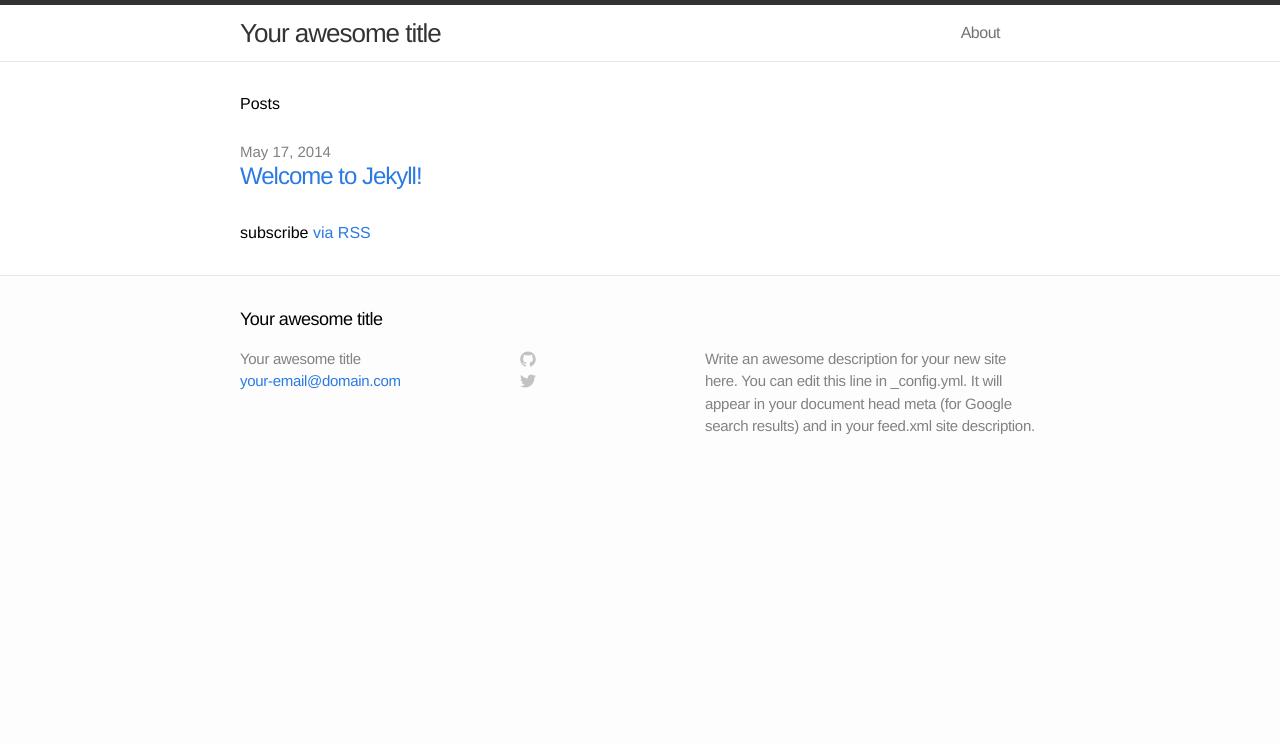
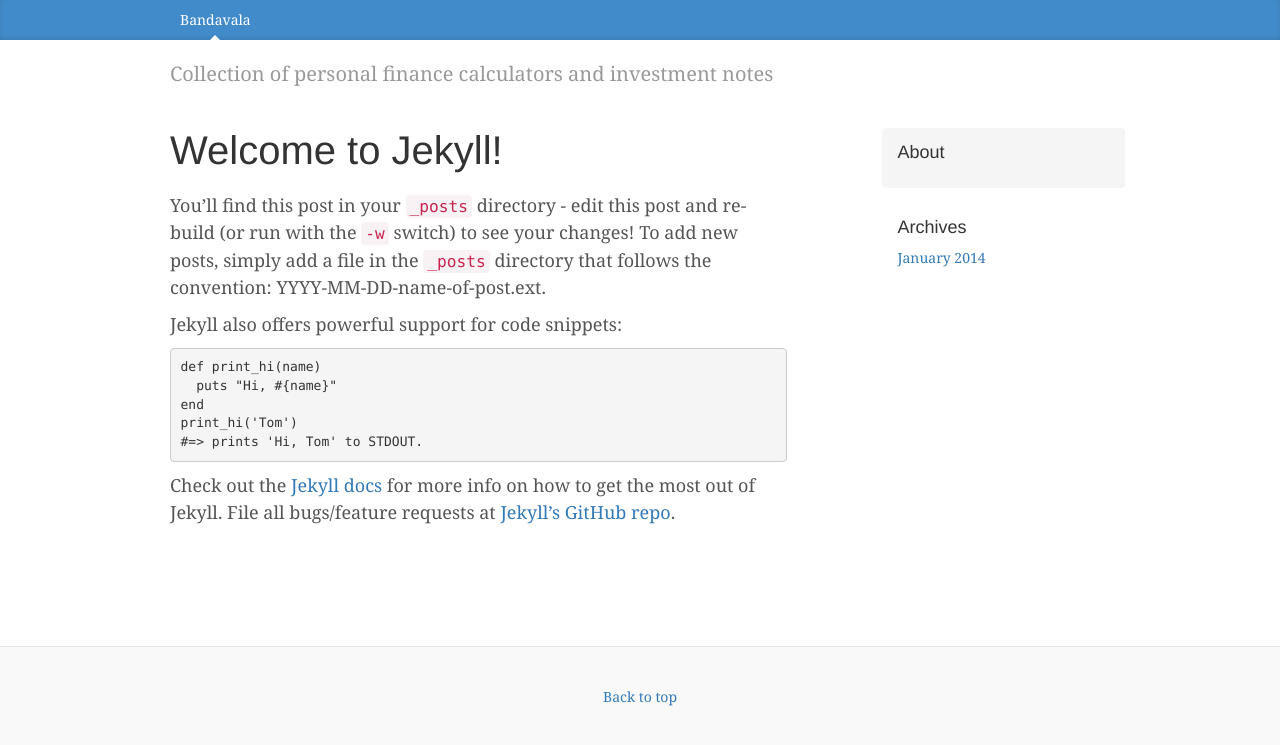
Before and after one commit to bandavala/bandavala.github.io, a Jekyll site: the page built from index.html, in a window 1280 px wide. Shown: the top 745 px of the page. Built offline with Jekyll 4.4.1, drawn with Linux system fonts in a browser that asks for light colours; nearby versions of some CDN libraries; the list of posts is cut into pages by our own code.

Commit message:
Ported to bootstrap blog theme example

```diff
--- a/_config.yml
+++ b/_config.yml
@@ -1,9 +1,10 @@
 # Site settings
-title: Your awesome title
-email: your-email@domain.com
-description: "Write an awesome description for your new site here. You can edit this line in _config.yml. It will appear in your document head meta (for Google search results) and in your feed.xml site description."
+title: Bandavala
+email: chandviki@outlook.com
+description: "Collection of personal finance calculators and investment notes"
 baseurl: ""
 url: "http://yourdomain.com"
+paginate: 10
 
 # Build settings
 markdown: kramdown
--- /dev/null
+++ b/_includes/bsFooter.html
@@ -0,0 +1,5 @@
+<div class="blog-footer">
+  <p>
+    <a href="#">Back to top</a>
+  </p>
+</div>
--- /dev/null
+++ b/_includes/bsHead.html
@@ -0,0 +1,13 @@
+<head>
+    <meta charset="utf-8">
+    <meta http-equiv="X-UA-Compatible" content="IE=edge">
+    <meta name="viewport" content="width=device-width, initial-scale=1">
+    <meta name="description" content="{{ site.description }}">
+    <!--<link rel="shortcut icon" href="../../assets/ico/favicon.ico"-->
+    <title>{% if page.title %}{{ page.title }}{% else %}{{ site.title }}{% endif %}</title>
+
+    <!-- Bootstrap core CSS -->
+    <link rel="stylesheet" href="//netdna.bootstrapcdn.com/bootstrap/3.1.1/css/bootstrap.min.css">
+    <!-- Custom styles for this template -->
+    <link rel="stylesheet" href="{{ "/css/bsBlog.css" | prepend: site.baseurl }}">
+</head>
--- /dev/null
+++ b/_includes/bsHeader.html
@@ -0,0 +1,10 @@
+<header class="site-header">
+  <div class="blog-masthead">
+    <div class="container">
+      <nav class="blog-nav">
+        <a class="blog-nav-item active" href="{{ site.baseurl }}">{{ site.title }}</a>
+        <!--<a class="blog-nav-item" href="#">New features</a>-->
+      </nav>
+     </div>
+   </div>
+</header>
--- /dev/null
+++ b/_includes/bsSideBar.html
@@ -0,0 +1,11 @@
+<div class="col-sm-3 col-sm-offset-1 blog-sidebar">
+  <div class="sidebar-module sidebar-module-inset">
+    <h4>About</h4>
+  </div>
+  <div class="sidebar-module">
+    <h4>Archives</h4>
+    <ol class="list-unstyled">
+      <li><a href="#">January 2014</a></li>
+    </ol>
+  </div>
+</div><!-- /.blog-sidebar -->
--- /dev/null
+++ b/_layouts/bsDefault.html
@@ -0,0 +1,19 @@
+<!DOCTYPE html>
+<html>
+
+  {% include bsHead.html %}
+
+    <body>
+
+    {% include bsHeader.html %}
+    <div class="container">
+      <div class="blog-header">
+        <p class="lead blog-description">{{ site.description }}</p>
+      </div>
+      {{ content }} <!--content from index.html-->
+    </div>
+
+    {% include bsFooter.html %}
+
+    </body>
+</html>
--- a/_posts/2014-05-17-welcome-to-jekyll.markdown
+++ b/_posts/2014-05-17-welcome-to-jekyll.markdown
@@ -2,7 +2,7 @@
 layout: post
 title:  "Welcome to Jekyll!"
 date:   2014-05-17 21:18:51
-categories: jekyll update
+categories: category1, category2
 ---
 
 You'll find this post in your `_posts` directory - edit this post and re-build (or run with the `-w` switch) to see your changes!
--- /dev/null
+++ b/css/bsBlog.css
@@ -0,0 +1,163 @@
+/*
+ * Globals
+ */
+
+body {
+  font-family: Georgia, "Times New Roman", Times, serif;
+  color: #555;
+}
+
+h1, .h1,
+h2, .h2,
+h3, .h3,
+h4, .h4,
+h5, .h5,
+h6, .h6 {
+  margin-top: 0;
+  font-family: "Helvetica Neue", Helvetica, Arial, sans-serif;
+  font-weight: normal;
+  color: #333;
+}
+
+
+/*
+ * Override Bootstrap's default container.
+ */
+
+@media (min-width: 1200px) {
+  .container {
+    width: 970px;
+  }
+}
+
+
+/*
+ * Masthead for nav
+ */
+
+.blog-masthead {
+  background-color: #428bca;
+  box-shadow: inset 0 -2px 5px rgba(0,0,0,.1);
+}
+
+/* Nav links */
+.blog-nav-item {
+  position: relative;
+  display: inline-block;
+  padding: 10px;
+  font-weight: 500;
+  color: #cdddeb;
+}
+.blog-nav-item:hover,
+.blog-nav-item:focus {
+  color: #fff;
+  text-decoration: none;
+}
+
+/* Active state gets a caret at the bottom */
+.blog-nav .active {
+  color: #fff;
+}
+.blog-nav .active:after {
+  position: absolute;
+  bottom: 0;
+  left: 50%;
+  width: 0;
+  height: 0;
+  margin-left: -5px;
+  vertical-align: middle;
+  content: " ";
+  border-right:  5px solid transparent;
+  border-bottom: 5px solid;
+  border-left:   5px solid transparent;
+}
+
+
+/*
+ * Blog name and description
+ */
+
+.blog-header {
+  padding-top: 20px;
+  padding-bottom: 20px;
+}
+.blog-title {
+  margin-top: 30px;
+  margin-bottom: 0;
+  font-size: 60px;
+  font-weight: normal;
+}
+.blog-description {
+  font-size: 20px;
+  color: #999;
+}
+
+
+/*
+ * Main column and sidebar layout
+ */
+
+.blog-main {
+  font-size: 18px;
+  line-height: 1.5;
+}
+
+/* Sidebar modules for boxing content */
+.sidebar-module {
+  padding: 15px;
+  margin: 0 -15px 15px;
+}
+.sidebar-module-inset {
+  padding: 15px;
+  background-color: #f5f5f5;
+  border-radius: 4px;
+}
+.sidebar-module-inset p:last-child,
+.sidebar-module-inset ul:last-child,
+.sidebar-module-inset ol:last-child {
+  margin-bottom: 0;
+}
+
+
+
+/* Pagination */
+.pager {
+  margin-bottom: 60px;
+  text-align: left;
+}
+.pager > li > a {
+  width: 140px;
+  padding: 10px 20px;
+  text-align: center;
+  border-radius: 30px;
+}
+
+
+/*
+ * Blog posts
+ */
+
+.blog-post {
+  margin-bottom: 60px;
+}
+.blog-post-title {
+  margin-bottom: 5px;
+  font-size: 40px;
+}
+.blog-post-meta {
+  margin-bottom: 20px;
+  color: #999;
+}
+
+
+/*
+ * Footer
+ */
+
+.blog-footer {
+  padding: 40px 0;
+  color: #999;
+  text-align: center;
+  background-color: #f9f9f9;
+  border-top: 1px solid #e5e5e5;
+}
--- a/index.html
+++ b/index.html
@@ -1,20 +1,25 @@
 ---
-layout: default
+layout: bsDefault
 ---
 
-<div class="home">
+<div class = "row">
+  <div class="col-sm-8 blog-main">
+    {% for post in paginator.posts %}
+    <div class="blog-post">
+      <a href= "{{post.url}}"><h2 class="blog-post-title">{{ post.title }}</h2></a>
+      <p class="blog-post-meta">{{ page.date | date: '%B %d, %Y' }}</p>
+      {{ post.content }}
+    </div>
+    {% endfor %}
+    <ul class="pager">
+      {% if paginator.previous_page %}
+      <li><a href="/page{{ paginator.previous_page }}">Previous</a><li>
+        {% endif %}
 
-  <h1>Posts</h1>
-
-  <ul class="posts">
-    {% for post in site.posts %}
-      <li>
-        <span class="post-date">{{ post.date | date: "%b %-d, %Y" }}</span>
-        <a class="post-link" href="{{ post.url | prepend: site.baseurl }}">{{ post.title }}</a>
-      </li>
-    {% endfor %}
-  </ul>
-
-  <p class="rss-subscribe">subscribe <a href="{{ "/feed.xml" | prepend: site.baseurl }}">via RSS</a></p>
-
+        {% if paginator.next_page %}
+      <li>Next<li>
+        {% endif %}
+    </ul>
+  </div>
+  {% include bsSideBar.html %}
 </div>
```
Also changed, not shown: Disclaimer.md (added, +9 -0 lines), _layouts/page.html (+4 -9 lines), _layouts/post.html (+5 -10 lines), README.md, 1 other file.
